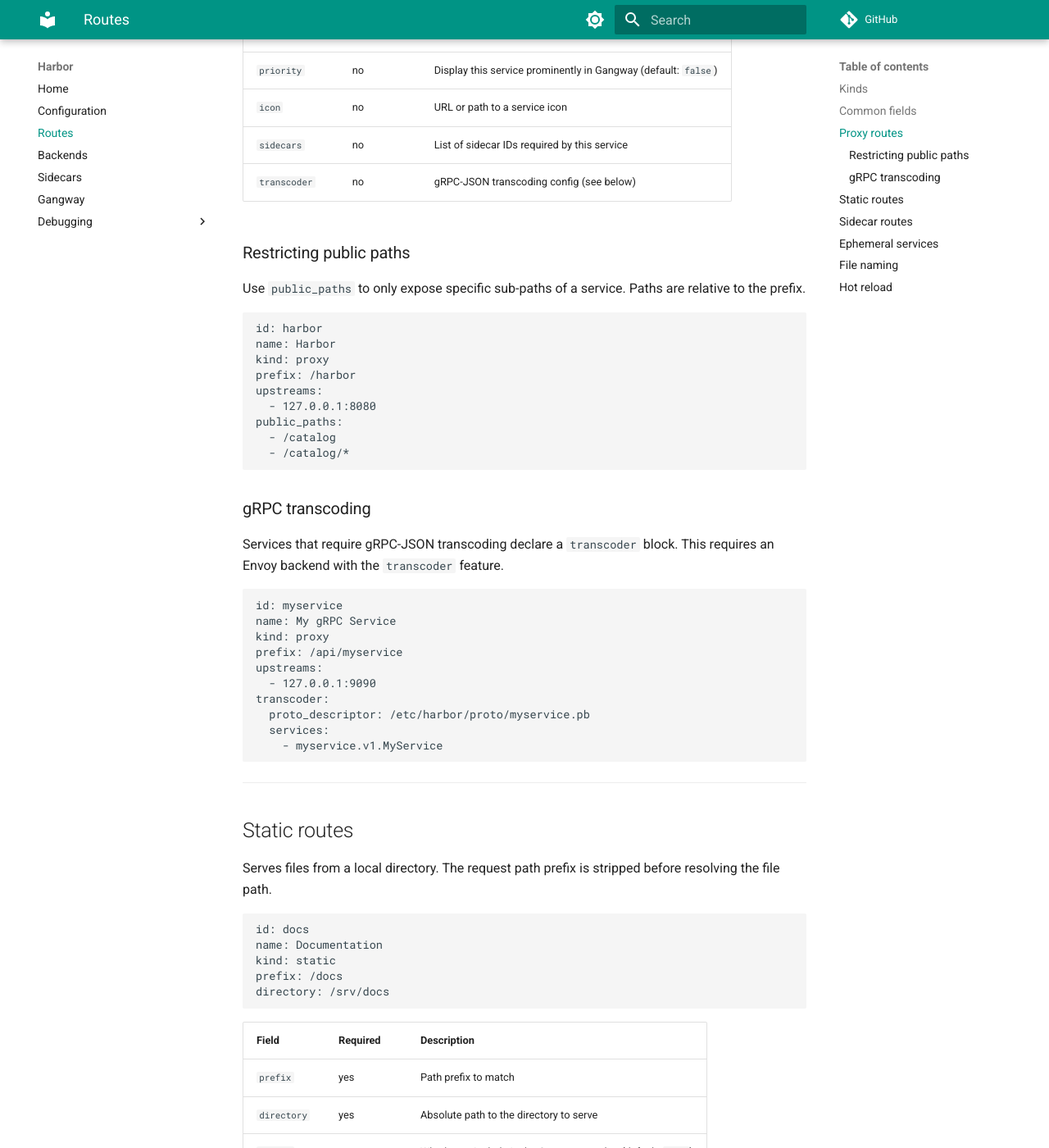
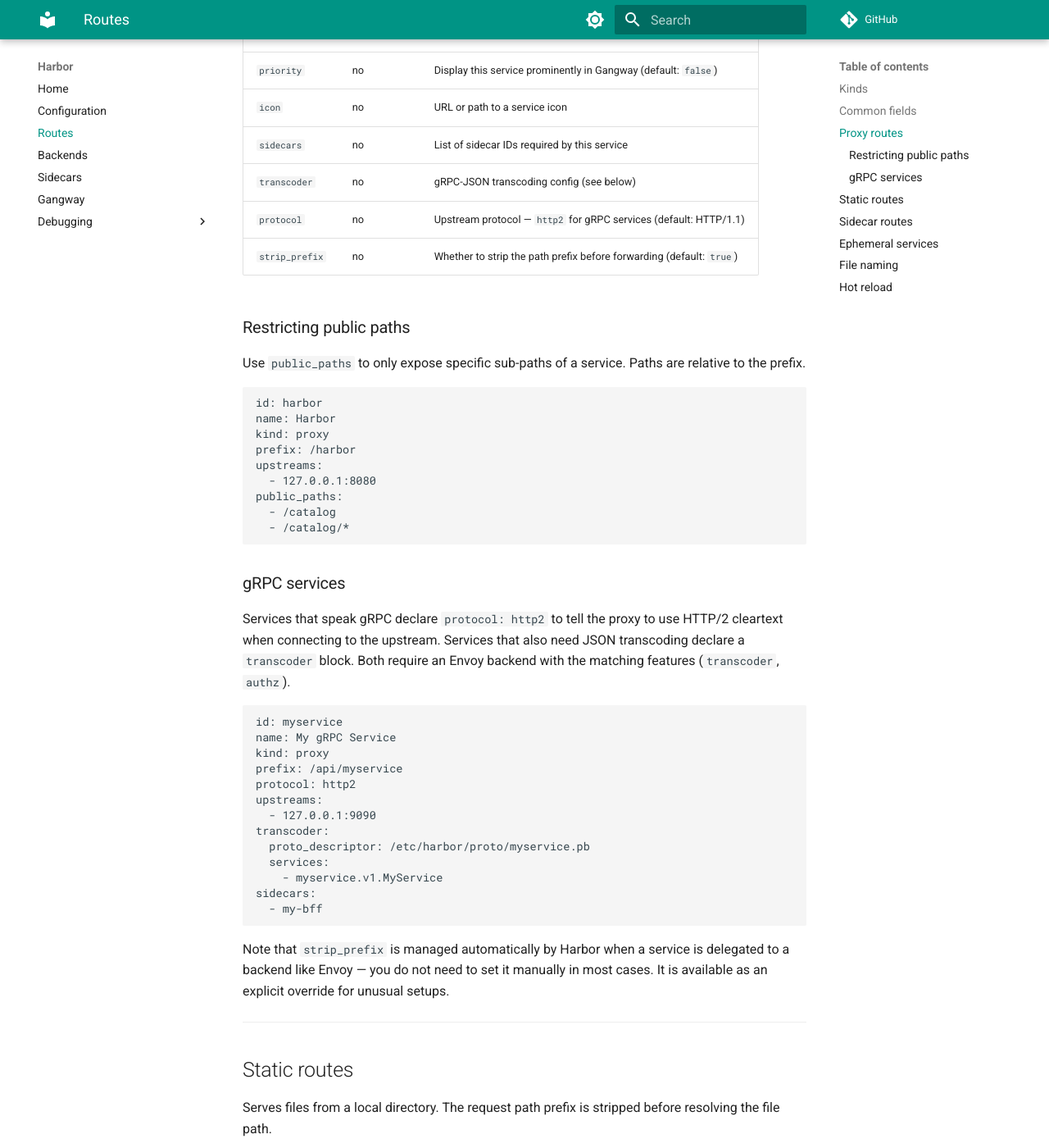
Before and after one commit to benallard/harbor, an MkDocs documentation site: the page built from docs/routes.md, in a window 1280 px wide and 1400 px high, scrolled down 1455 px. Shown: the whole window at 82% size. Built offline with MkDocs 1.6.1 and Material for MkDocs 9.7.7, drawn with Linux system fonts in a browser that asks for light colours; comment, search, counter and statistics services are not loaded.

Commit message:
Enhance service configuration for gRPC support and path handling

````diff
--- a/docs/routes.md
+++ b/docs/routes.md
@@ -55,6 +55,8 @@ icon: /assets/grafana.png
 | `icon` | no | URL or path to a service icon |
 | `sidecars` | no | List of sidecar IDs required by this service |
 | `transcoder` | no | gRPC-JSON transcoding config (see below) |
+| `protocol` | no | Upstream protocol — `http2` for gRPC services (default: HTTP/1.1) |
+| `strip_prefix` | no | Whether to strip the path prefix before forwarding (default: `true`) |
 
 ### Restricting public paths
 
@@ -73,23 +75,30 @@ public_paths:
   - /catalog/*
 ```
 
-### gRPC transcoding
+### gRPC services
 
-Services that require gRPC-JSON transcoding declare a `transcoder` block.
-This requires an Envoy backend with the `transcoder` feature.
+Services that speak gRPC declare `protocol: http2` to tell the proxy to use HTTP/2 cleartext when connecting to the upstream.
+Services that also need JSON transcoding declare a `transcoder` block.
+Both require an Envoy backend with the matching features (`transcoder`, `authz`).
 
 ```yaml
 id: myservice
 name: My gRPC Service
 kind: proxy
 prefix: /api/myservice
+protocol: http2
 upstreams:
   - 127.0.0.1:9090
 transcoder:
   proto_descriptor: /etc/harbor/proto/myservice.pb
   services:
     - myservice.v1.MyService
+sidecars:
+  - my-bff
 ```
+
+Note that `strip_prefix` is managed automatically by Harbor when a service is delegated to a backend like Envoy — you do not need to set it manually in most cases.
+It is available as an explicit override for unusual setups.
 
 ---
 
````
Also changed, not shown: CHANGES.md (+8 -0 lines), docs/backends.md (+7 -3 lines), 4 other files.
